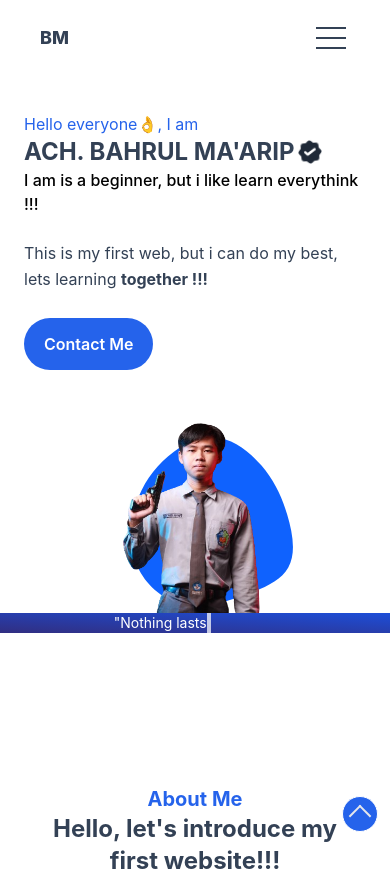
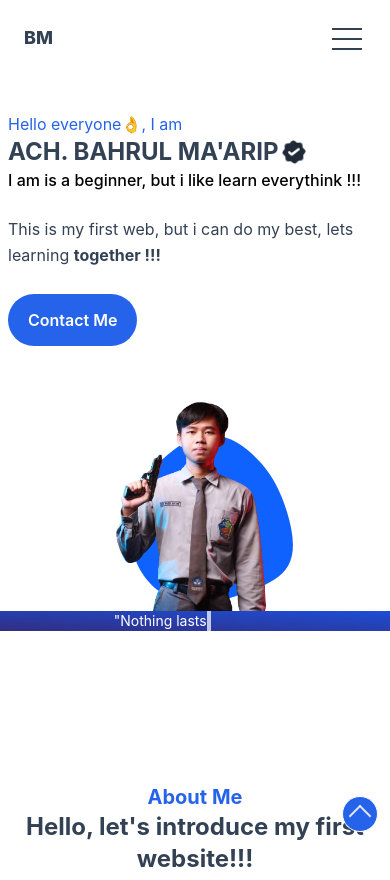
Before and after one commit to hajuenter/hajuanter.github.io, a website: page public/index.html in a window 390 px wide. Shown: the top 880 px of the page. Drawn offline with nearby package versions, Linux system fonts and the light colour scheme.

Commit message:
perbaikan

```diff
--- a/public/index.html
+++ b/public/index.html
@@ -29,7 +29,7 @@ if (localStorage.theme === 'dark' || (!('theme' in localStorage) && window.match
                 <!-- items center secara vertikal atau menyamping justify center secara horizontal kebawah -->
                 <div class="flex items-center px-2">
                     <button id="btn-hamburger" name="hamburger" type="button"
-                        class="block absolute right-4 pr-3 lg:hidden">
+                        class="block fixed top-0 right-4 pr-3 lg:hidden pt-5">
                         <span class="hamburger transition duration-500 ease-in-out origin-top-left"></span>
                         <span class="hamburger transition duration-500 ease-in-out"></span>
                         <span class="hamburger transition duration-500 ease-in-out origin-bottom-left"></span>
@@ -103,17 +103,17 @@ if (localStorage.theme === 'dark' || (!('theme' in localStorage) && window.match
                     <h2 class="mt-0 mb-6 font-medium dark:text-white">I am is a beginner, but i like learn everythink !!!</h2>
                     <p class=" text-slate-700 mb-10 leading-relaxed">This is my first web, but i can do my best,
                         lets learning <span class="font-bold text-slate-700 ">together !!!</span></p>
-                    <a href="#"
+                    <a href="#contact"
                         class="text-base font-semibold text-white bg-blue-600 py-4 px-5 rounded-full hover:shadow-lg hover:opacity-75 ease-in-out">Contact
                         Me</a>
                 </div>
                 <div
                     class="w-full self-end px-4 mt-10 lg:w-1/2 animate-in slide-in-from-right-20 duration-lama delay-500">
-                    <div class="relative mt-0 lg:mt-0 lg:right-20 lg:mb-24 lg:ml-0 z-[9988]">
+                    <div class="relative mt-0 lg:mt-0 lg:right-20 lg:mb-24 lg:ml-0 z-[9987]">
                         <img src="./img/bahrul bg.png" alt="bahrul" class="max-w-full mx-auto" />
                         <span
-                            class="ml-5 absolute -bottom-3 -z-10 left-1/2 -translate-x-1/2 md:scale-90 md:-bottom-10 md:-z-10 lg:scale-105 lg:bottom-11">
-                            <svg width="250" height="200" viewBox="0 0 200 200" xmlns="http://www.w3.org/2000/svg">
+                            class="ml-5 absolute -bottom-3 -z-10 left-1/2 -translate-x-1/2 md:scale-90 md:-bottom-10 lg:scale-105 lg:bottom-11">
+                            <svg width="250" height="200" class="md:hidden lg:block" viewBox="0 0 200 200" xmlns="http://www.w3.org/2000/svg">
                                 <path fill="#0F62FE"
                                     d="M46.5,-59.4C58.8,-45.1,66.5,-29.1,72.1,-10.7C77.7,7.6,81.3,28.3,73.3,42.5C65.4,56.8,45.8,64.5,26.2,71.2C6.7,78,-12.9,83.7,-31.4,79.8C-49.8,75.9,-67,62.3,-76,44.8C-85,27.3,-85.8,6,-81.2,-13.3C-76.5,-32.6,-66.5,-50,-52.1,-64C-37.7,-78,-18.8,-88.7,-0.9,-87.7C17.1,-86.6,34.1,-73.8,46.5,-59.4Z"
                                     transform="translate(100 100) scale(1)" />
@@ -123,7 +123,7 @@ if (localStorage.theme === 'dark' || (!('theme' in localStorage) && window.match
                 </div>
             </div>
         </div>
-        <div class="flex items-center justify-center bg-gradient-to-tr to-blue-700 from-indigo-900 p-0">
+        <div class="flex items-center justify-center bg-gradient-to-tr to-blue-700 from-indigo-900 p-0 z-[9988]">
             <div class="w-max">
               <h1
                 class="animate-typing overflow-hidden whitespace-nowrap border-r-4 border-r-white pr-2 text-sm text-white font-normal">
@@ -658,7 +658,7 @@ if (localStorage.theme === 'dark' || (!('theme' in localStorage) && window.match
     <!-- copy right end -->
 
     <!-- up to top -->
-     <a href="#home" class="flex justify-center items-center h-9 w-9 right-3 border border-white bg-blue-600 rounded-full bottom-3 z-[9999] fixed">
+     <a href="#home" class="flex justify-center items-center h-9 w-9 right-3 border border-white bg-blue-600 rounded-full bottom-3 z-[9999] fixed dark:bg-gray-400">
         <span class="block w-4 h-4 mt-1 border-t-2 border-l-2 rotate-45"></span>
      </a>
     <!-- up to top end -->
--- a/tailwind.config.js
+++ b/tailwind.config.js
@@ -5,7 +5,6 @@ module.exports = {
   theme: {
     container: {
       center: true,
-      padding: '16px',
     },
     extend: {
       keyframes: {
```
Also changed, not shown: public/css/style.css.
